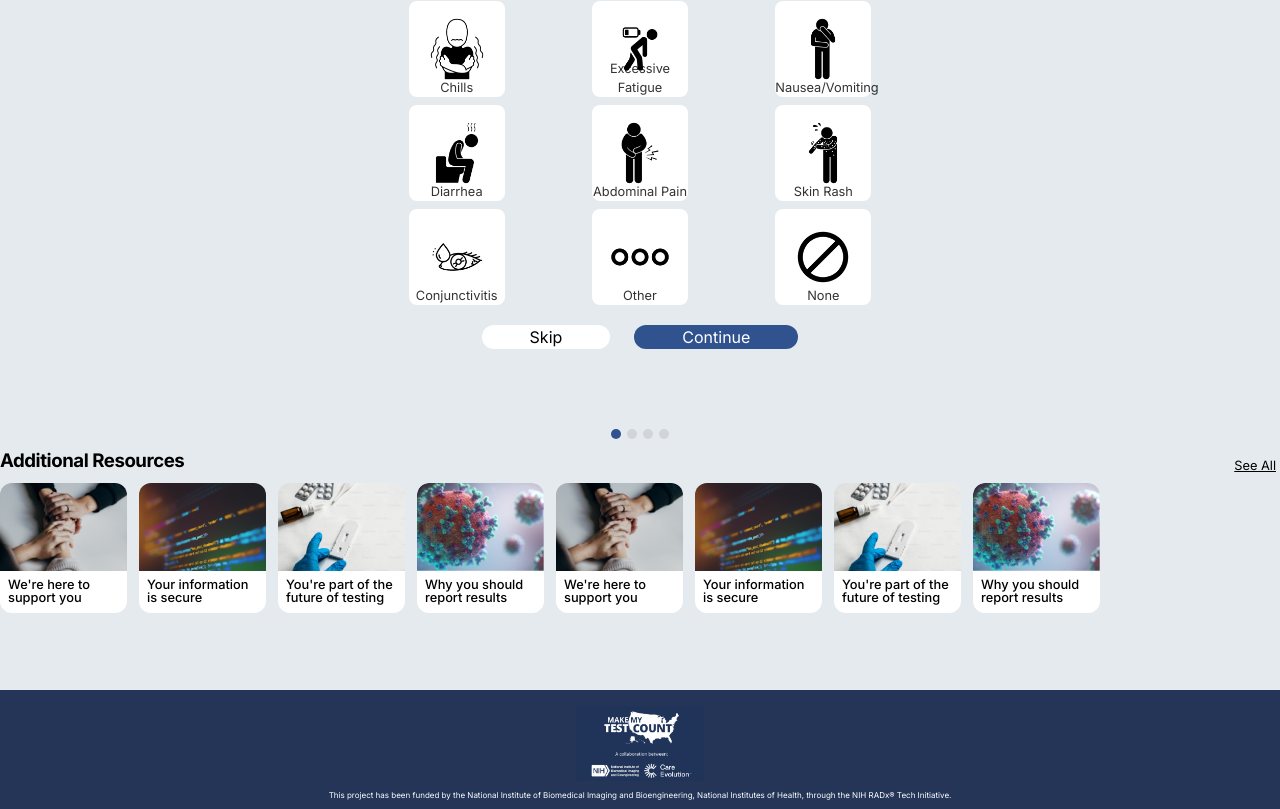
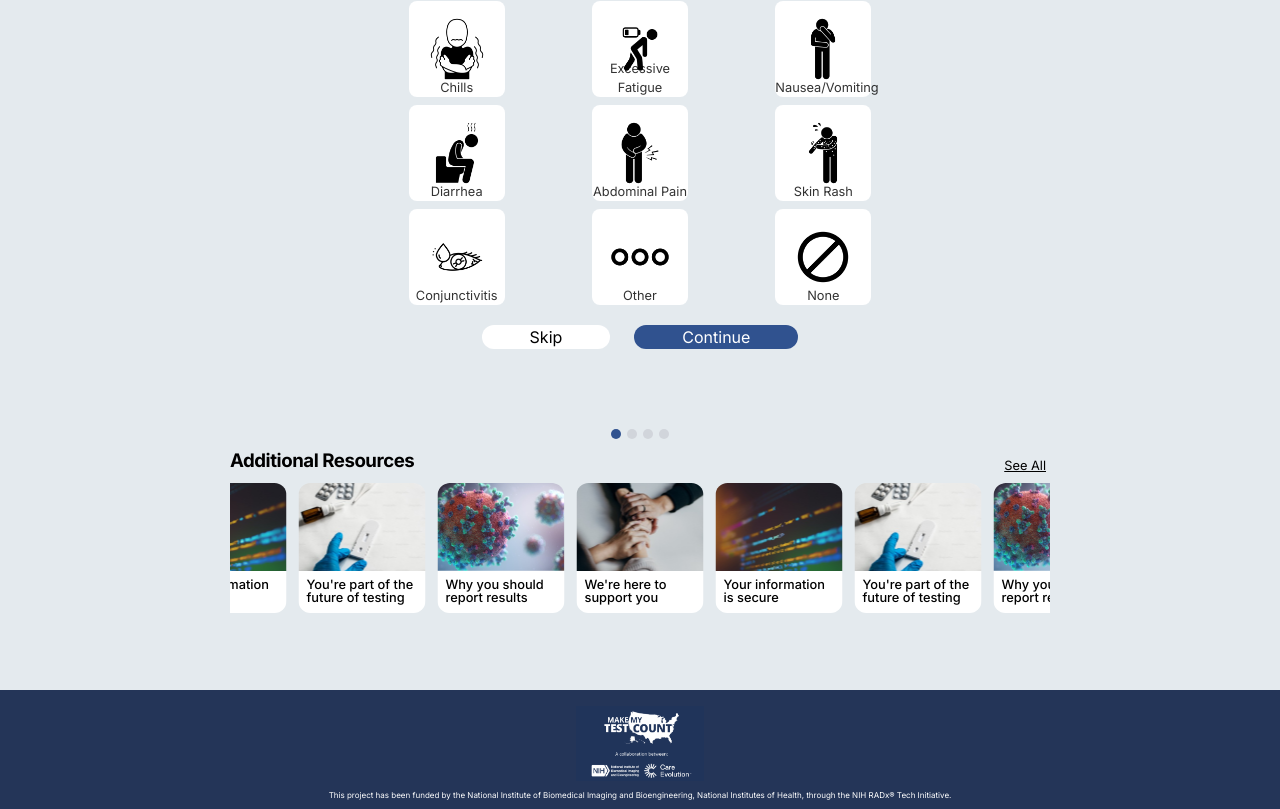
Before and after one commit to EmilyJarecki/TOP-Project, a Next.js app: page /symptoms in a window 1280 px wide. Shown: the part 374-1183 px from the top of the page. Built offline with nearby package versions, Linux system fonts and the light colour scheme.

Commit message:
carousel sizing for desktop

```diff
--- a/src/components/AdditionalResourcesCarousel.jsx
+++ b/src/components/AdditionalResourcesCarousel.jsx
@@ -30,7 +30,7 @@ export default function AdditionalResourcesCarousel() {
 
     return (
 
-        <div className="mx-auto pt-20 bg-[#E4EAEE] ">
+        <div className="mx-auto pt-20 bg-[#E4EAEE] w-[820px]">
             <div className="flex justify-center gap-1.5">
                 <div className={`${carouselIndex == 0 || carouselIndex == 4 ? "bg-hych-subheading-blue" : "bg-gray-300"} h-2.5 w-2.5 rounded-full`}></div>
                 <div className={`${carouselIndex == 1 || carouselIndex == 5 ? "bg-hych-subheading-blue" : "bg-gray-300"} h-2.5 w-2.5 rounded-full`}></div>
```
